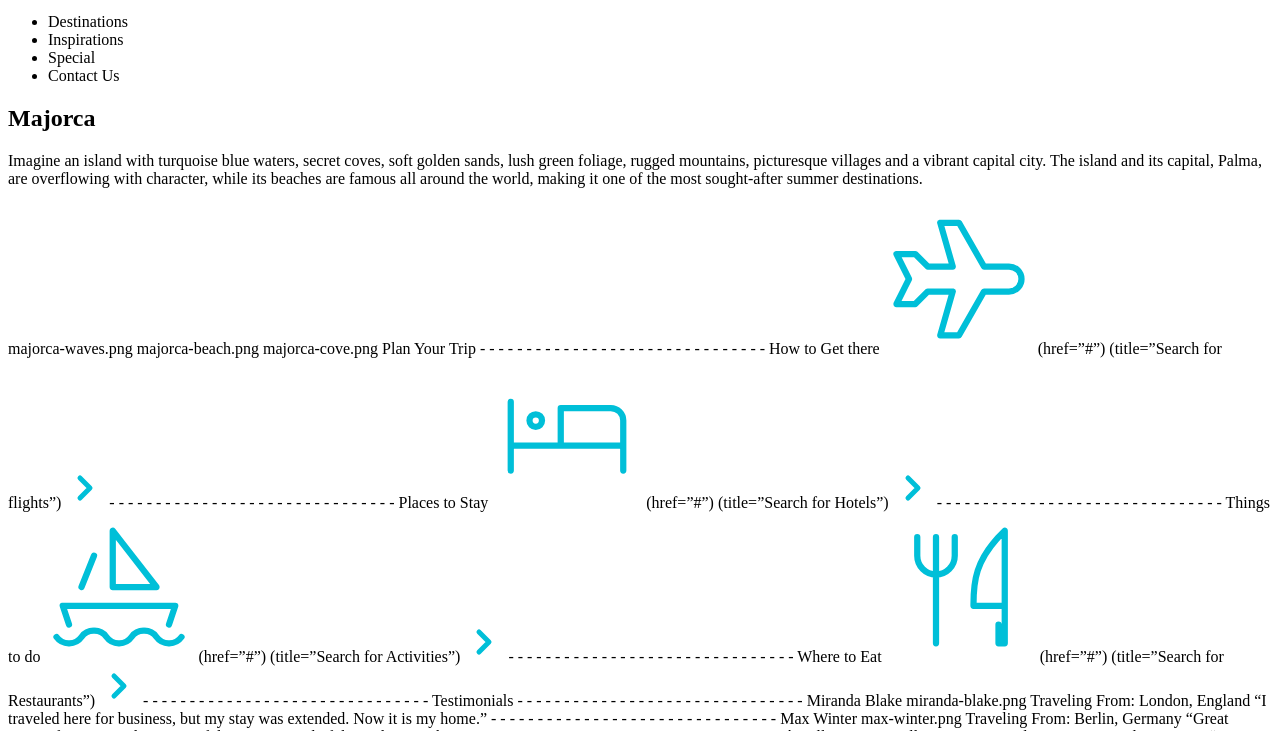
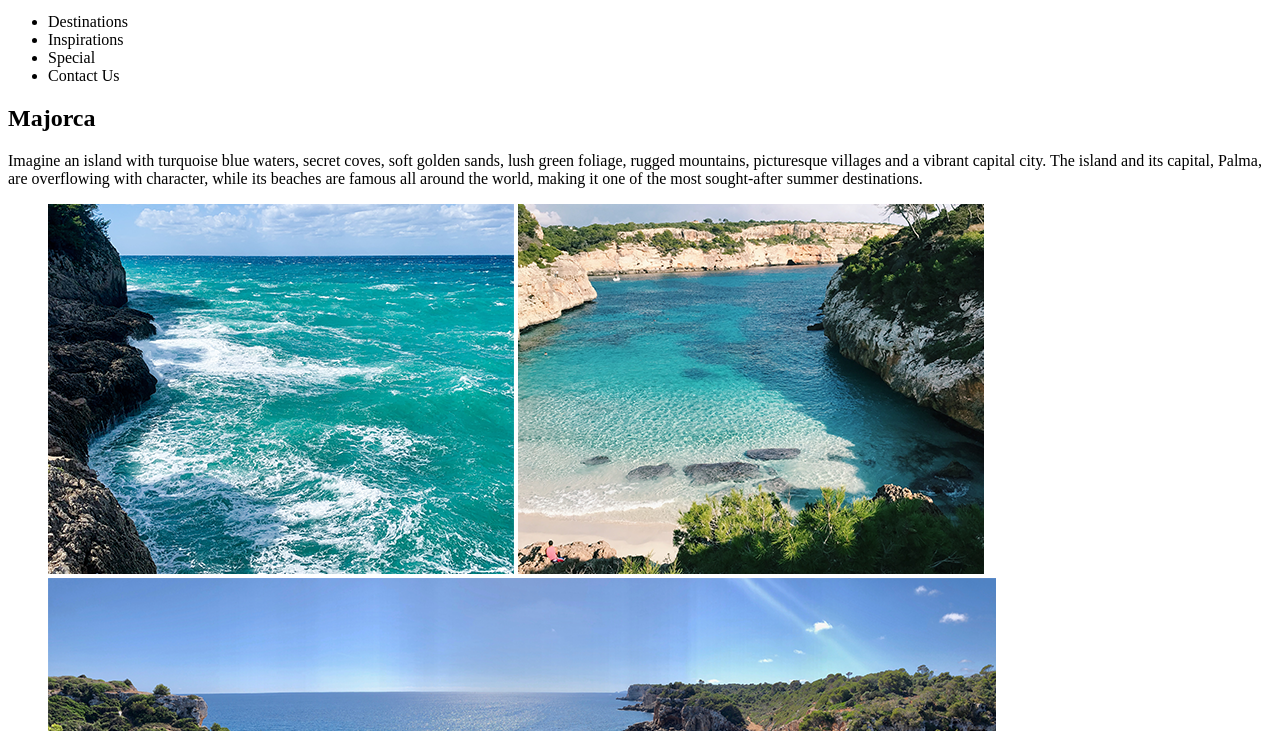
Before and after one commit to Regnal-Shrestha/wunderlust, a plain HTML site: page index.html in a window 1280 px wide. Shown: the part 221-952 px from the top of the page. Drawn offline with Linux system fonts and the light colour scheme.

Commit message:
Update index.html

```diff
--- a/index.html
+++ b/index.html
@@ -27,10 +27,15 @@
                 rugged mountains, picturesque villages and a vibrant capital city.
                 The island and its capital, Palma, are overflowing with character,
                 while its beaches are famous all around the world, making it one of the most sought-after summer destinations.</p>
+            <figure>
+                <img src="images/majorca-waves-L.png" alt="majorca-waves">
+                <img src="images/majorca-beach-L.png" alt="majorca-beach">
+                <img src="images/majorca-cove-L.png" alt="majorca-cove">
+            </figure>
+        </section>
 
-majorca-waves.png
-majorca-beach.png
-majorca-cove.png
+
+
 
 
 Plan Your Trip
```
